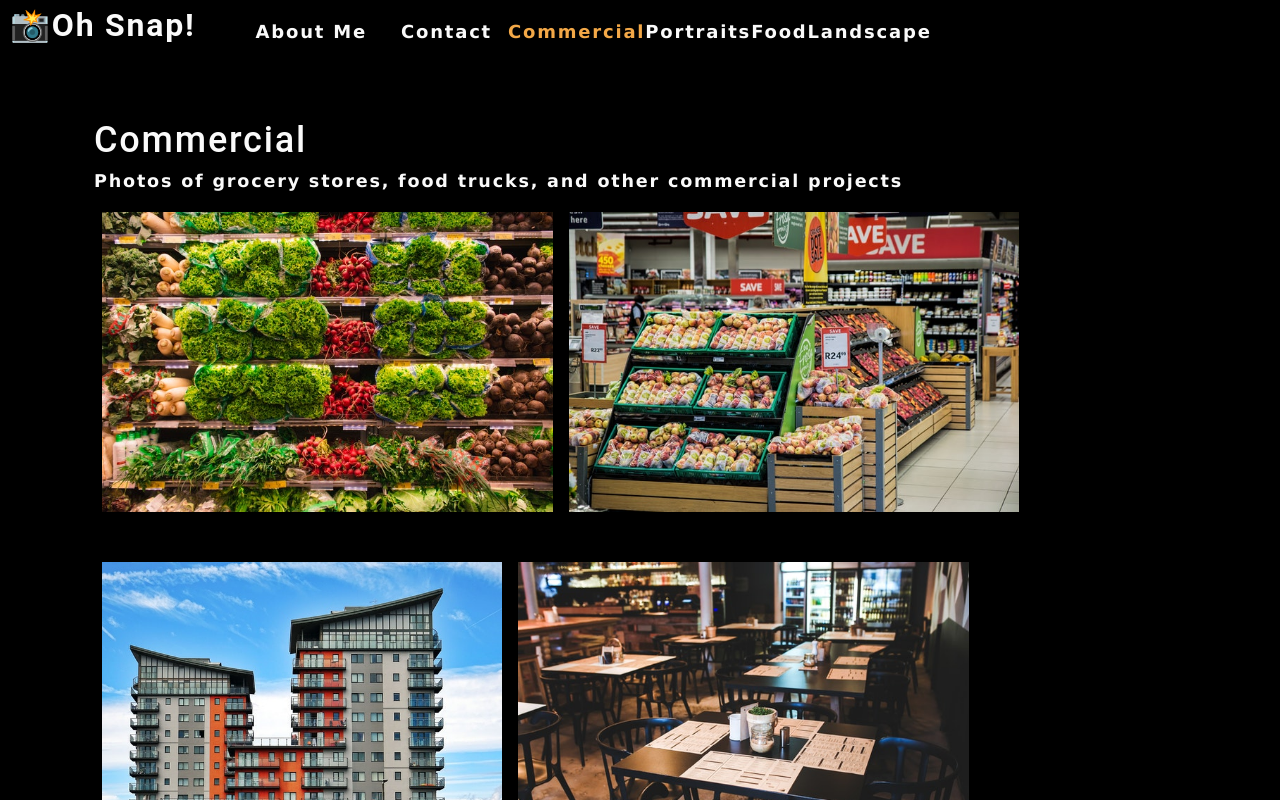
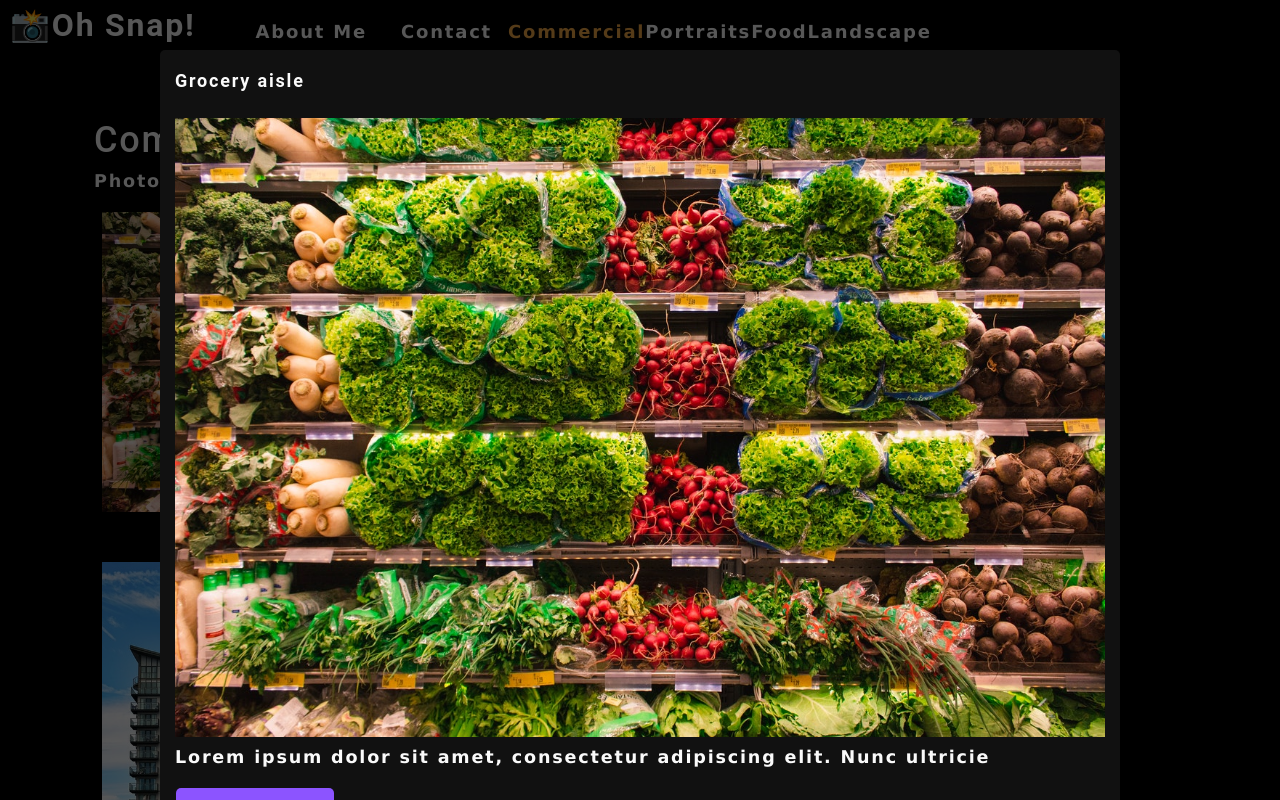
Before and after one commit to eeleelksm/photo-port-react, a React (Create React App) app: page / in a window 1280 px wide. Both pictures are taken after a click on the picture 327 px from the left and 361 px from the top of the page. Shown: the top 800 px of the page. Built offline with nearby package versions, Linux system fonts and the light colour scheme.

Commit message:
created modal

```diff
--- a/src/components/Modal/index.js
+++ b/src/components/Modal/index.js
@@ -1,14 +1,14 @@
 import React from "react";
 
-function Modal() {
+function Modal({currentPhoto}) {
+  const {name, category, description, index} = currentPhoto;
+
   return(
     <div className="modalBackdrop">
       <div className="modalContainer">
-        <h3 className="modalTitle">Photo Name</h3>
-        <img alt="current category" />
-        <p>
-          Photo Description
-        </p>
+        <h3 className="modalTitle">{name}</h3>
+        <img src={require(`../../assets/large/${category}/${index}.jpg`)} alt="current category" />
+        <p>{description}</p>
         <button type="button">
           Close this modal
         </button>
--- a/src/components/PhotoList/index.js
+++ b/src/components/PhotoList/index.js
@@ -100,16 +100,25 @@
     },
   ]);
 
+  const [isModalOpen, setIsModalOpen] = useState(false);
   const currentPhotos = photos.filter(photo => photo.category === category);
+  const [ currentPhoto, setCurrentPhoto ] = useState();
+
+  const toggleModal = (image, i) => {
+    setCurrentPhoto({...image, index: i});
+    setIsModalOpen(true);
+  }
 
   return (
     <div>
+      {isModalOpen && <Modal currentPhoto={currentPhoto} />}
       <div className="flex-row">
         {currentPhotos.map((image, i) => (
           <img
             src={require(`../../assets/small/${category}/${i}.jpg`)}
             alt={image.name}
             className="img-thumbnail mx-1"
+            onClick={() => toggleModal(image, i)}
             key={image.name}
           />
         ))}
```
Also changed, not shown: 1 other file (tests, documents, lock files or other folders).
